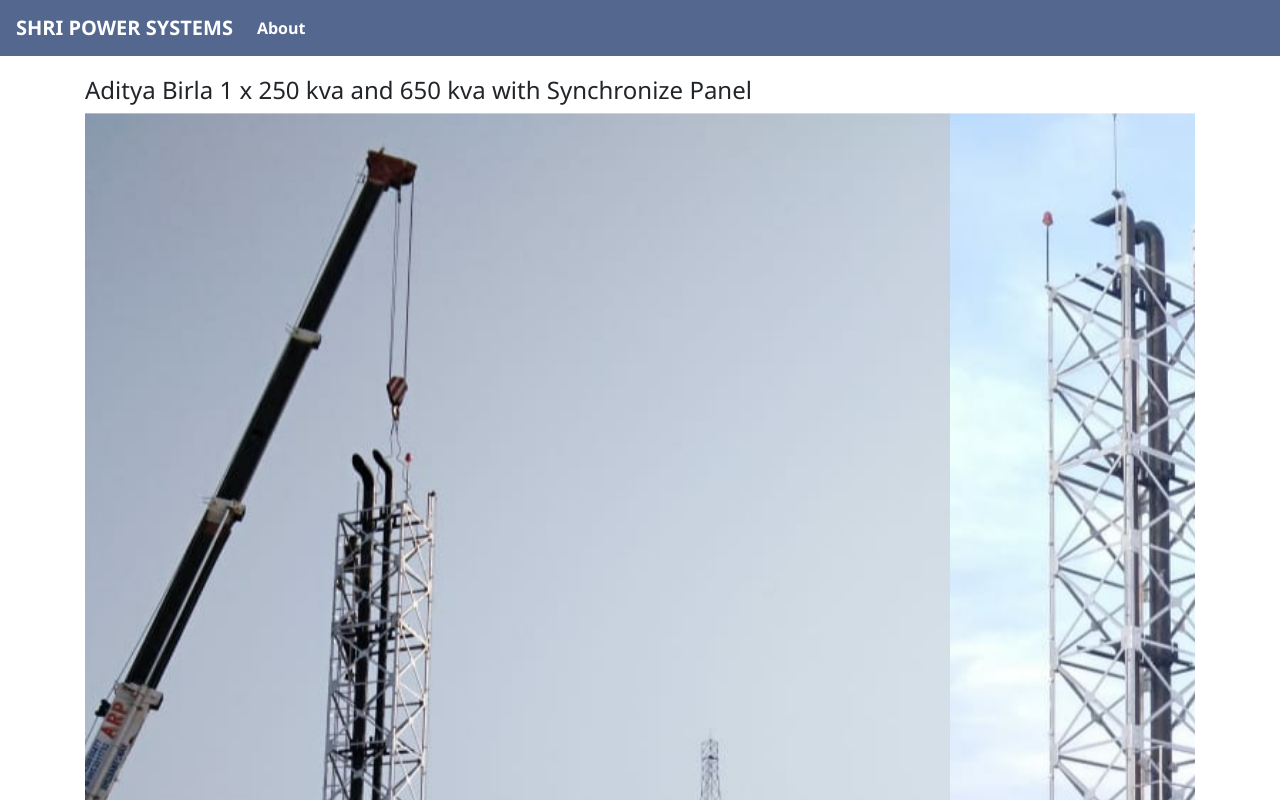
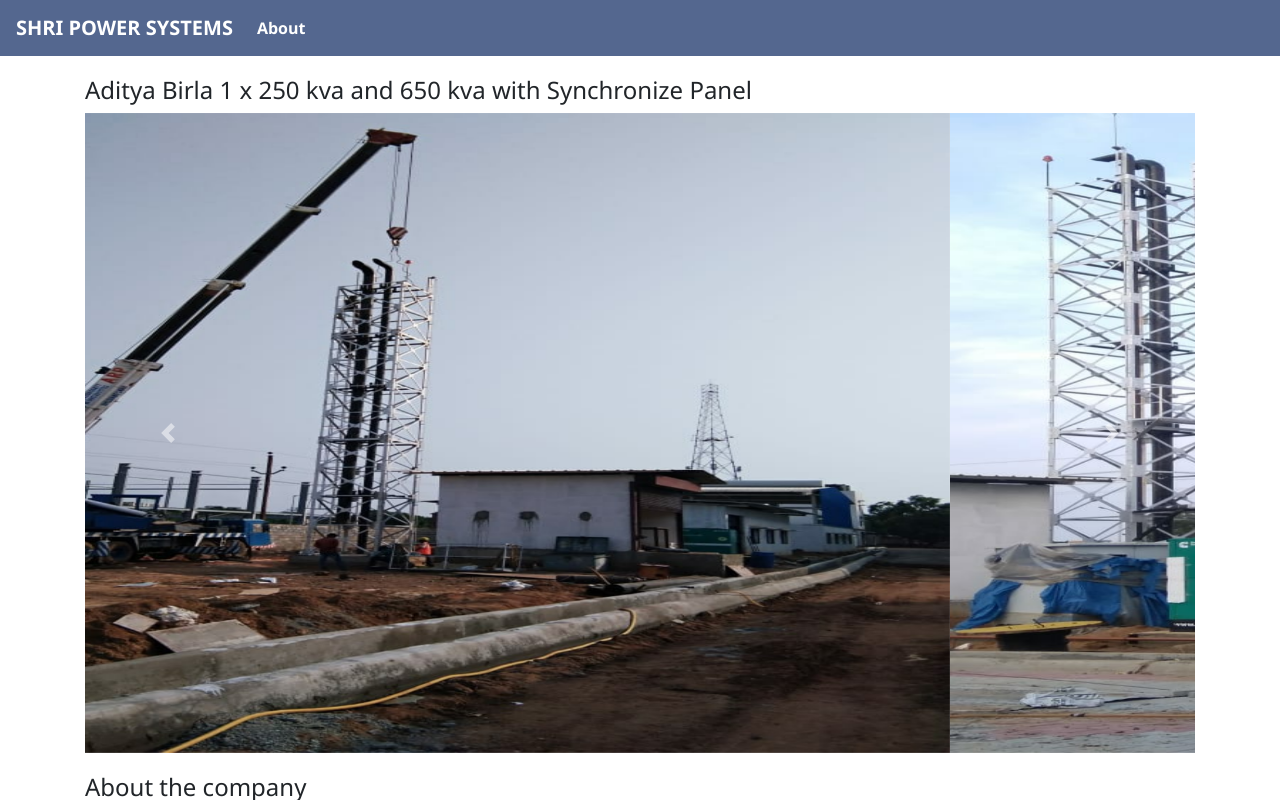
Before and after one commit to uiinterpreter/hello-world, an Angular app: page /home in a window 1280 px wide. Shown: the top 800 px of the page. Built offline with nearby package versions, Linux system fonts and the light colour scheme.

Commit message:
made changes to image heights

```diff
--- a/src/app/home/home.component.html
+++ b/src/app/home/home.component.html
@@ -1,5 +1,5 @@
 
-<div class="container">
+<div class="container home-wrapper">
   <h4 style="margin-top: 20px;">Aditya Birla 1 x 250 kva and 650 kva with Synchronize Panel </h4>
   <div id="carouselExampleControls" class="carousel slide" data-ride="carousel" >
     <div class="carousel-inner">
--- a/src/app/home/home.component.scss
+++ b/src/app/home/home.component.scss
@@ -1,3 +1,11 @@
 .div{
     scroll-behavior: smooth;
 }
+.home-wrapper{
+    @media (min-width:800px){
+        img{
+            width:80vw;
+            height: 80vh;
+        }
+    }
+}
```
